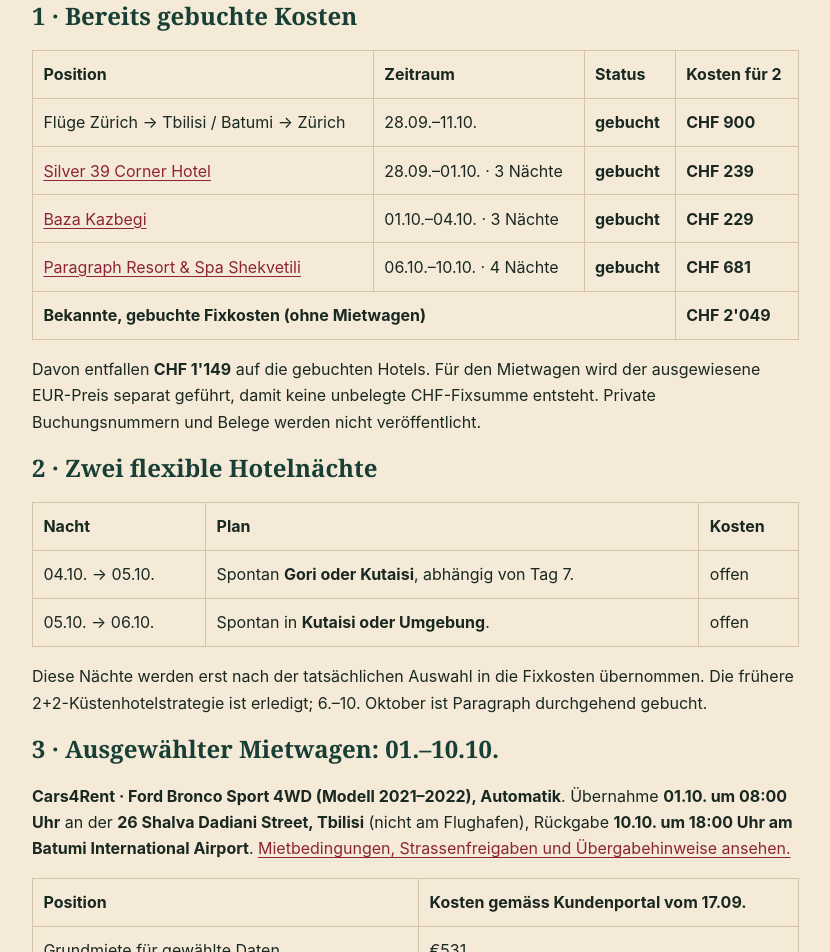
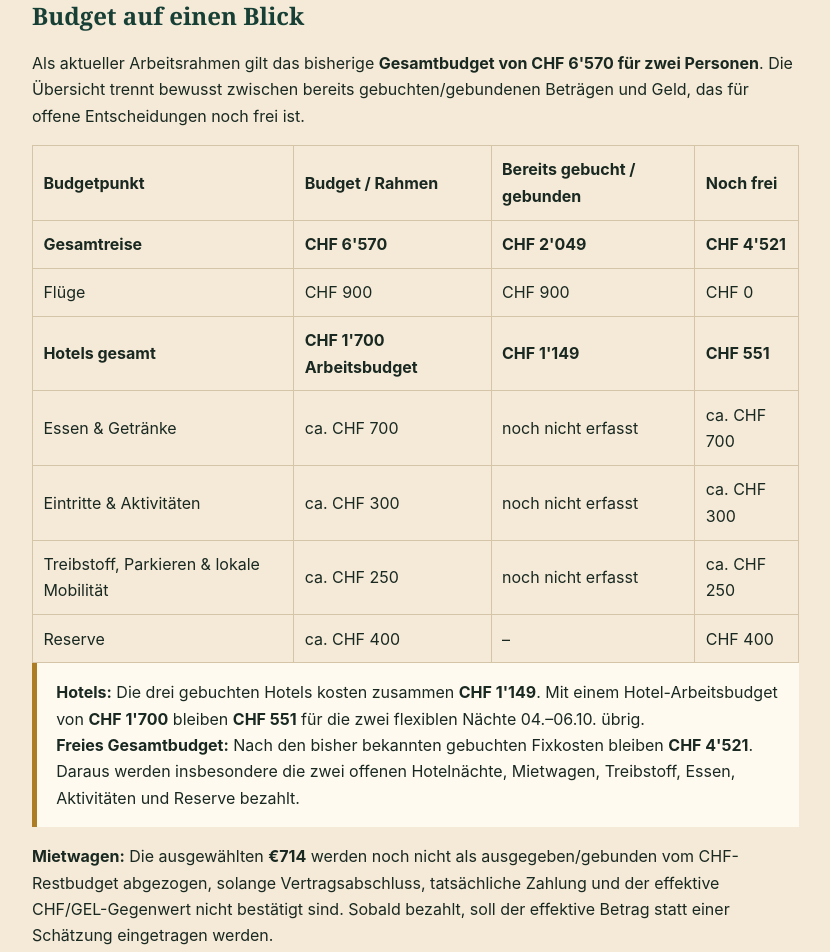
Before and after one commit to manuk95/reisen, an Astro site: page /reisen/georgien/kosten in a window 1280 px wide. Shown: the part 534-1486 px from the top of the page, without its empty margins (48-878 px from the left). Built offline with nearby package versions, Linux system fonts and the light colour scheme; Astro itself is replaced by a stand-in of ours.

Commit message:
Kurze Budgetübersicht mit Hotelbudget und Restbudget ergänzen

```diff
--- a/src/pages/georgien/kosten.astro
+++ b/src/pages/georgien/kosten.astro
@@ -7,6 +7,31 @@ const base = import.meta.env.BASE_URL;
   <div class="alert">
     <strong>Aktueller Stand:</strong> Flüge sowie Silver 39 Corner, Baza Kazbegi und Paragraph sind gebucht. Für den Mietwagen ist der Ford Bronco Sport 4WD bei Cars4Rent ausgewählt; das Kundenportal zeigt €714 Gesamtpreis. Elektronische Vertragsunterzeichnung und endgültiger Zahlungsstand sind noch nicht bestätigt. Offen bleiben zwei spontane Hotelnächte 04.–06.10. und einzelne Aktivitäten. Vardzia gehört nicht zum Programm.
   </div>
+
+  <h2>Budget auf einen Blick</h2>
+  <p>Als aktueller Arbeitsrahmen gilt das bisherige <strong>Gesamtbudget von CHF 6'570 für zwei Personen</strong>. Die Übersicht trennt bewusst zwischen bereits gebuchten/gebundenen Beträgen und Geld, das für offene Entscheidungen noch frei ist.</p>
+
+  <div class="table-scroll">
+    <table>
+      <thead><tr><th>Budgetpunkt</th><th>Budget / Rahmen</th><th>Bereits gebucht / gebunden</th><th>Noch frei</th></tr></thead>
+      <tbody>
+        <tr><td><strong>Gesamtreise</strong></td><td><strong>CHF 6'570</strong></td><td><strong>CHF 2'049</strong></td><td><strong>CHF 4'521</strong></td></tr>
+        <tr><td>Flüge</td><td>CHF 900</td><td>CHF 900</td><td>CHF 0</td></tr>
+        <tr><td><strong>Hotels gesamt</strong></td><td><strong>CHF 1'700 Arbeitsbudget</strong></td><td><strong>CHF 1'149</strong></td><td><strong>CHF 551</strong></td></tr>
+        <tr><td>Essen & Getränke</td><td>ca. CHF 700</td><td>noch nicht erfasst</td><td>ca. CHF 700</td></tr>
+        <tr><td>Eintritte & Aktivitäten</td><td>ca. CHF 300</td><td>noch nicht erfasst</td><td>ca. CHF 300</td></tr>
+        <tr><td>Treibstoff, Parkieren & lokale Mobilität</td><td>ca. CHF 250</td><td>noch nicht erfasst</td><td>ca. CHF 250</td></tr>
+        <tr><td>Reserve</td><td>ca. CHF 400</td><td>–</td><td>CHF 400</td></tr>
+      </tbody>
+    </table>
+  </div>
+
+  <div class="alert">
+    <strong>Hotels:</strong> Die drei gebuchten Hotels kosten zusammen <strong>CHF 1'149</strong>. Mit einem Hotel-Arbeitsbudget von <strong>CHF 1'700</strong> bleiben <strong>CHF 551</strong> für die zwei flexiblen Nächte 04.–06.10. übrig.<br />
+    <strong>Freies Gesamtbudget:</strong> Nach den bisher bekannten gebuchten Fixkosten bleiben <strong>CHF 4'521</strong>. Daraus werden insbesondere die zwei offenen Hotelnächte, Mietwagen, Treibstoff, Essen, Aktivitäten und Reserve bezahlt.
+  </div>
+
+  <p><strong>Mietwagen:</strong> Die ausgewählten <strong>€714</strong> werden noch nicht als ausgegeben/gebunden vom CHF-Restbudget abgezogen, solange Vertragsabschluss, tatsächliche Zahlung und der effektive CHF/GEL-Gegenwert nicht bestätigt sind. Sobald bezahlt, soll der effektive Betrag statt einer Schätzung eingetragen werden.</p>
 
   <h2>1 · Bereits gebuchte Kosten</h2>
   <div class="table-scroll">
```
